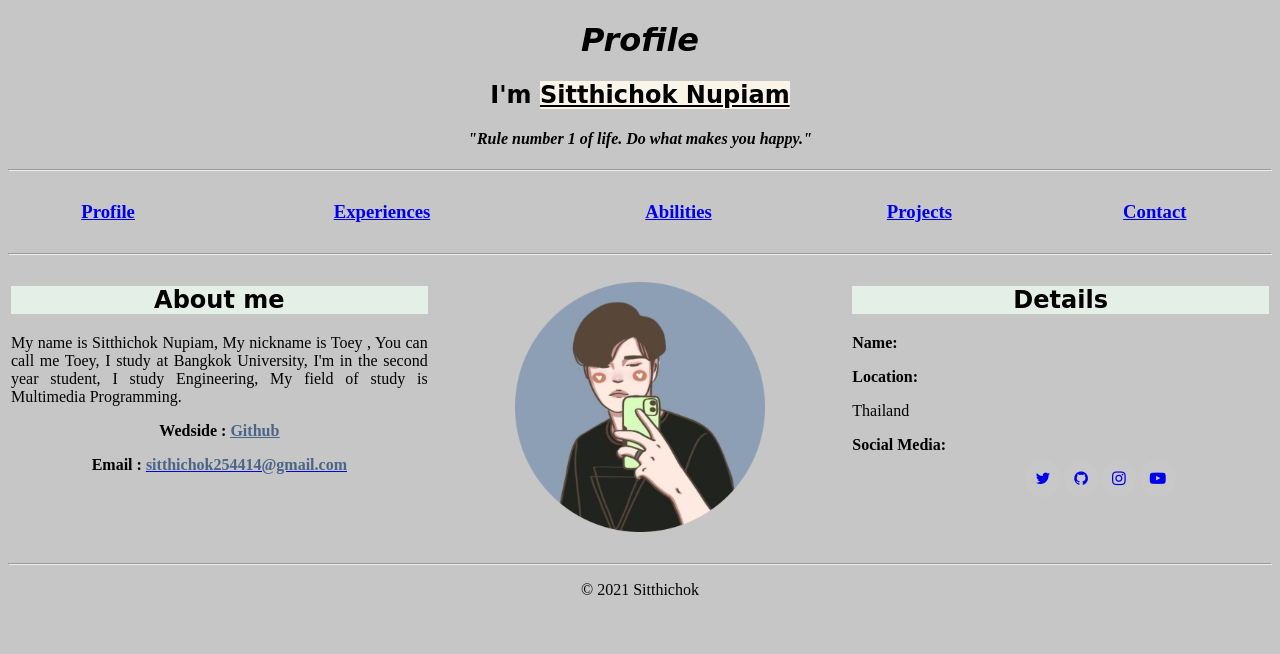
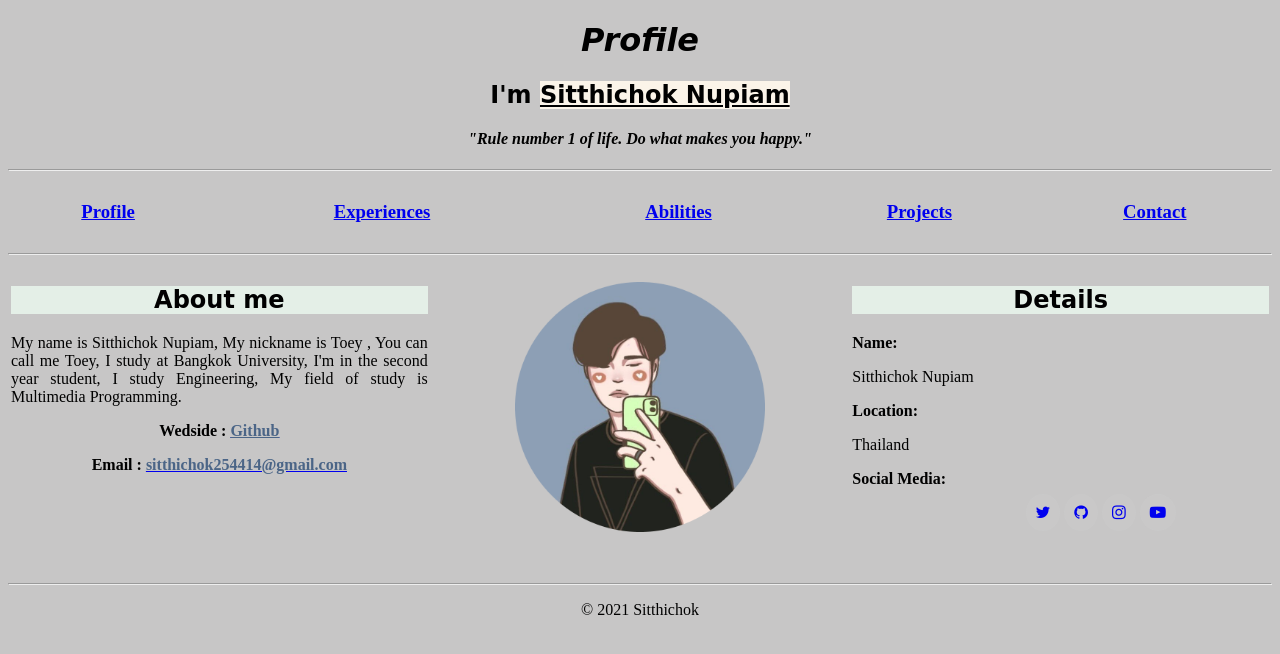
Before and after one commit to sitthichok44/profilecss, a plain HTML site: page index.html in a window 1280 px wide. Shown: the top 654 px of the page. Drawn offline with Linux system fonts and the light colour scheme; a web font is replaced by a local one.

Commit message:
Update index.html

```diff
--- a/index.html
+++ b/index.html
@@ -76,7 +76,7 @@
                 </th>
                 <th id="th-Details"><h2>Details</h2>
                 <p>Name:</p>
-                    <p class="p-name"Sitthichok Nupiam</p>
+                    <p class="p-name">Sitthichok Nupiam</p>
                 <p>Location:</p>
                     <p class="p-name">Thailand</p>
                     <p>Social Media:</p>
```
